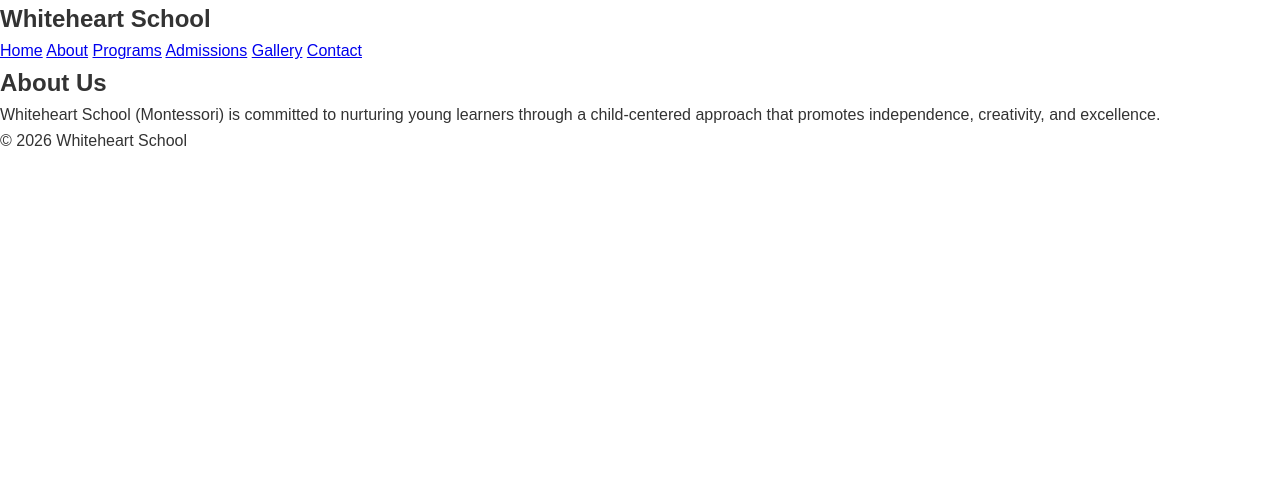
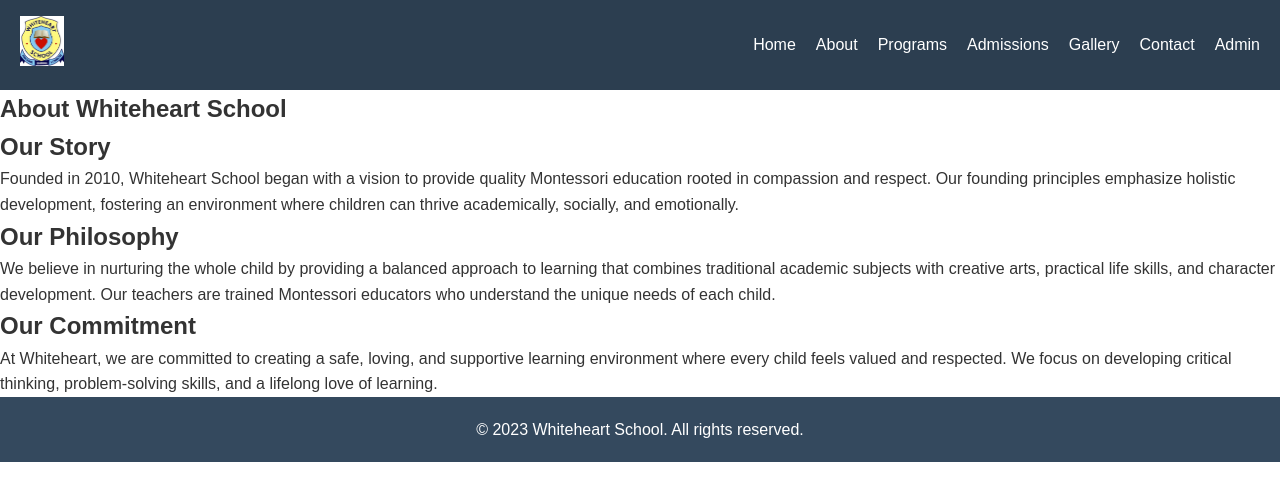
Before and after one commit to muslimahoyetunde25-eng/whiteheart-school, a website: page public/about.html in a window 1280 px wide. Drawn offline with Linux system fonts and the light colour scheme.

Commit message:
Update about.html

```diff
--- a/public/about.html
+++ b/public/about.html
@@ -1,31 +1,49 @@
 <!DOCTYPE html>
-<html>
+<html lang="en">
 <head>
-    <title>About - Whiteheart School</title>
-    <link rel="stylesheet" href="style.css">
+    <meta charset="UTF-8">
+    <meta name="viewport" content="width=device-width, initial-scale=1.0">
+    <title>About Whiteheart School</title>
+    <link rel="stylesheet" href="/style.css">
 </head>
 <body>
+    <header class="header">
+        <div class="logo">
+            <img src="/images/logo.png" alt="Whiteheart School Logo">
+        </div>
+        <nav class="nav">
+            <ul>
+                <li><a href="/">Home</a></li>
+                <li><a href="/about">About</a></li>
+                <li><a href="/programs">Programs</a></li>
+                <li><a href="/admissions">Admissions</a></li>
+                <li><a href="/gallery">Gallery</a></li>
+                <li><a href="/contact">Contact</a></li>
+                <li><a href="/admin">Admin</a></li>
+            </ul>
+        </nav>
+    </header>
 
-<header>
-    <h2>Whiteheart School</h2>
-    <nav>
-        <a href="/">Home</a>
-        <a href="about.html">About</a>
-        <a href="programs.html">Programs</a>
-        <a href="admissions.html">Admissions</a>
-        <a href="gallery.html">Gallery</a>
-        <a href="contact.html">Contact</a>
-    </nav>
-</header>
+    <section class="about-content">
+        <h1>About Whiteheart School</h1>
+        <div class="about-section">
+            <h2>Our Story</h2>
+            <p>Founded in 2010, Whiteheart School began with a vision to provide quality Montessori education rooted in compassion and respect. Our founding principles emphasize holistic development, fostering an environment where children can thrive academically, socially, and emotionally.</p>
+        </div>
 
-<section class="section">
-    <h2>About Us</h2>
-    <p>Whiteheart School (Montessori) is committed to nurturing young learners through a child-centered approach that promotes independence, creativity, and excellence.</p>
-</section>
+        <div class="about-section">
+            <h2>Our Philosophy</h2>
+            <p>We believe in nurturing the whole child by providing a balanced approach to learning that combines traditional academic subjects with creative arts, practical life skills, and character development. Our teachers are trained Montessori educators who understand the unique needs of each child.</p>
+        </div>
 
-<footer>
-    <p>© 2026 Whiteheart School</p>
-</footer>
+        <div class="about-section">
+            <h2>Our Commitment</h2>
+            <p>At Whiteheart, we are committed to creating a safe, loving, and supportive learning environment where every child feels valued and respected. We focus on developing critical thinking, problem-solving skills, and a lifelong love of learning.</p>
+        </div>
+    </section>
 
+    <footer class="footer">
+        <p>&copy; 2023 Whiteheart School. All rights reserved.</p>
+    </footer>
 </body>
 </html>
```
